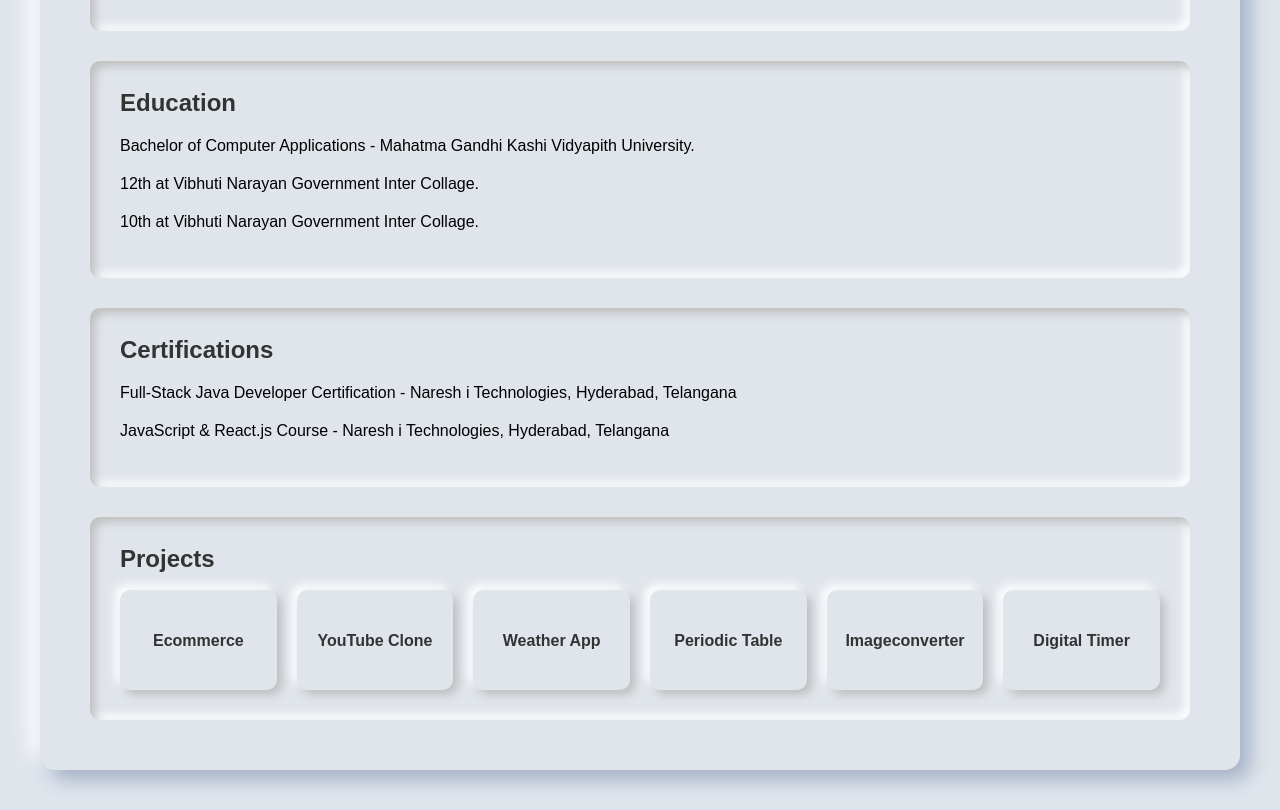
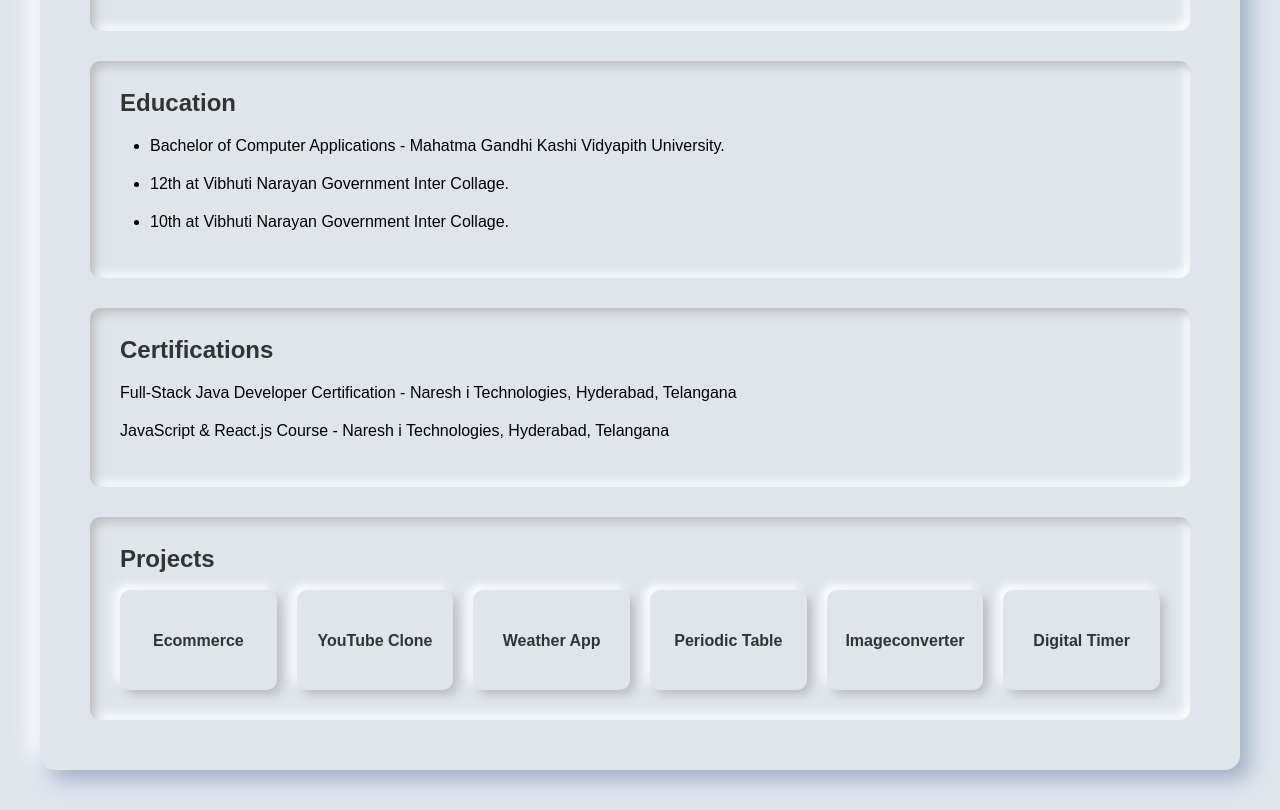
Before and after one commit to ranjeetdakshvanshi/resume, a plain HTML site: page index.html in a window 1280 px wide. Shown: the part 1740-2550 px from the top of the page. Drawn offline with Linux system fonts and the light colour scheme.

Commit message:
Update index.html

```diff
--- a/index.html
+++ b/index.html
@@ -154,9 +154,11 @@
         </div>
         <div class="section">
             <h2>Education</h2>
-            <p>Bachelor of Computer Applications - Mahatma Gandhi Kashi Vidyapith University.</p>
-            <p>12th at Vibhuti Narayan Government Inter Collage.</p>
-            <p>10th at Vibhuti Narayan Government Inter Collage.</p>
+             <ul>
+                <li>Bachelor of Computer Applications - Mahatma Gandhi Kashi Vidyapith University.</li>
+                <li>12th at Vibhuti Narayan Government Inter Collage.</li>
+                <li>10th at Vibhuti Narayan Government Inter Collage.</li>
+             </ul>
         </div>
         <div class="section">
             <h2>Certifications</h2>
```
